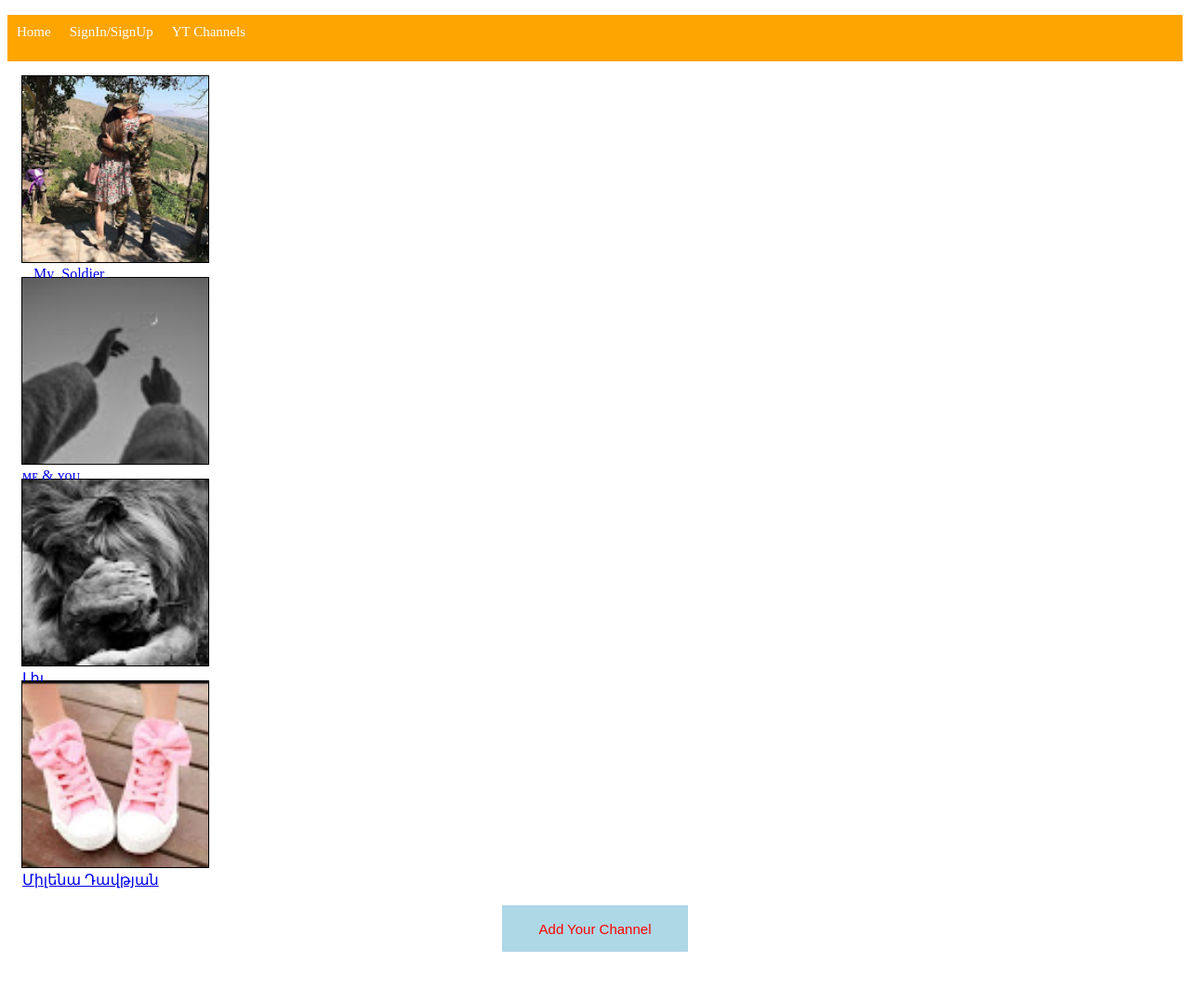
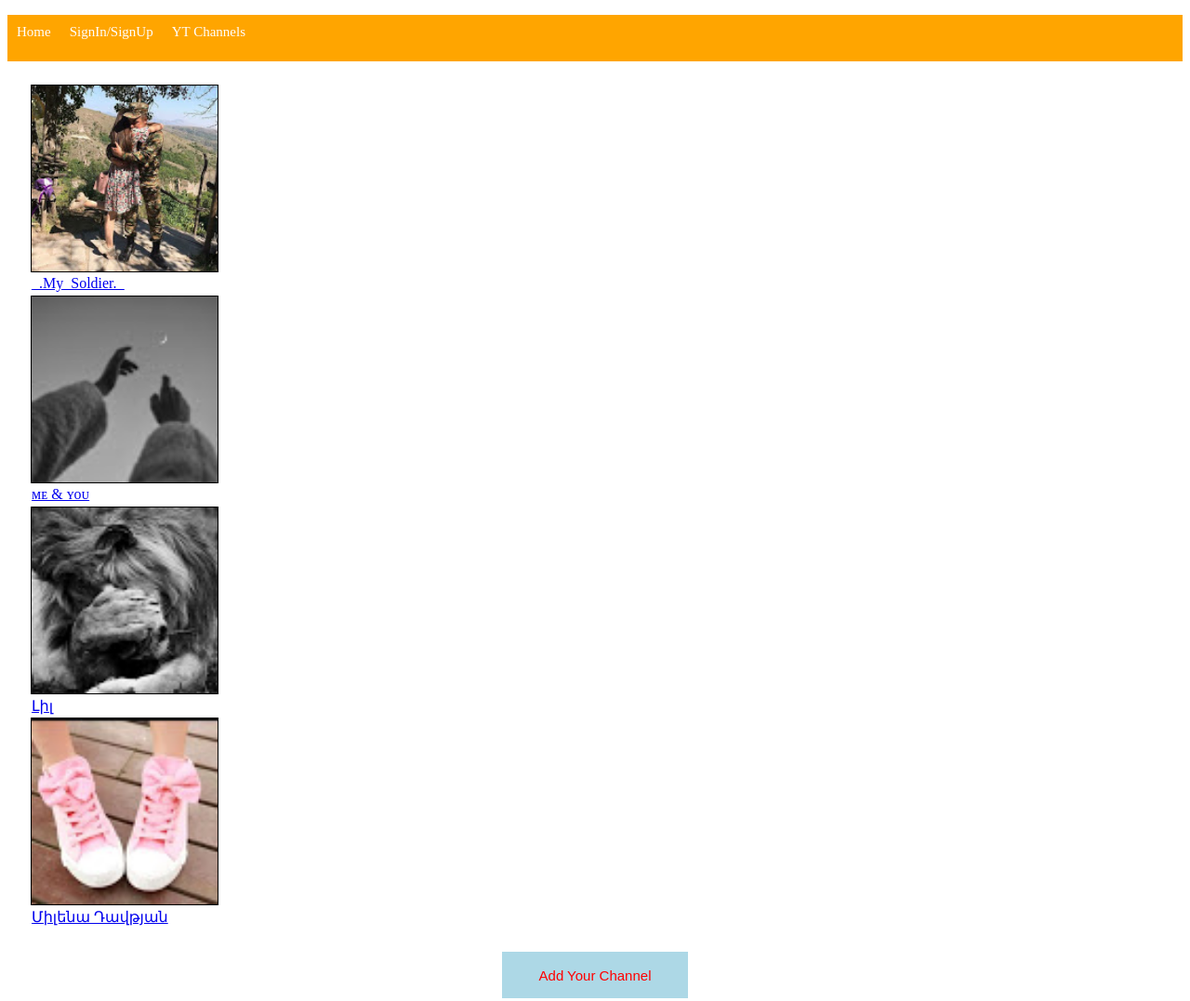
Before and after one commit to yt-world/channels, a plain HTML site: page page.html in a window 1280 px wide. Shown: the whole page at 93% size. Before the commit the page ends 1032 px from the top, so only its background shows below. Drawn offline with Linux system fonts and the light colour scheme.

Commit message:
channels.css

```diff
--- a/channels.css
+++ b/channels.css
@@ -5,7 +5,7 @@
 width:200px;
 height:200px;
 border:1px solid black;
-margin:15px;
+margin:25px;
 }
 .Pics > div > img{
 width:200px;
```
